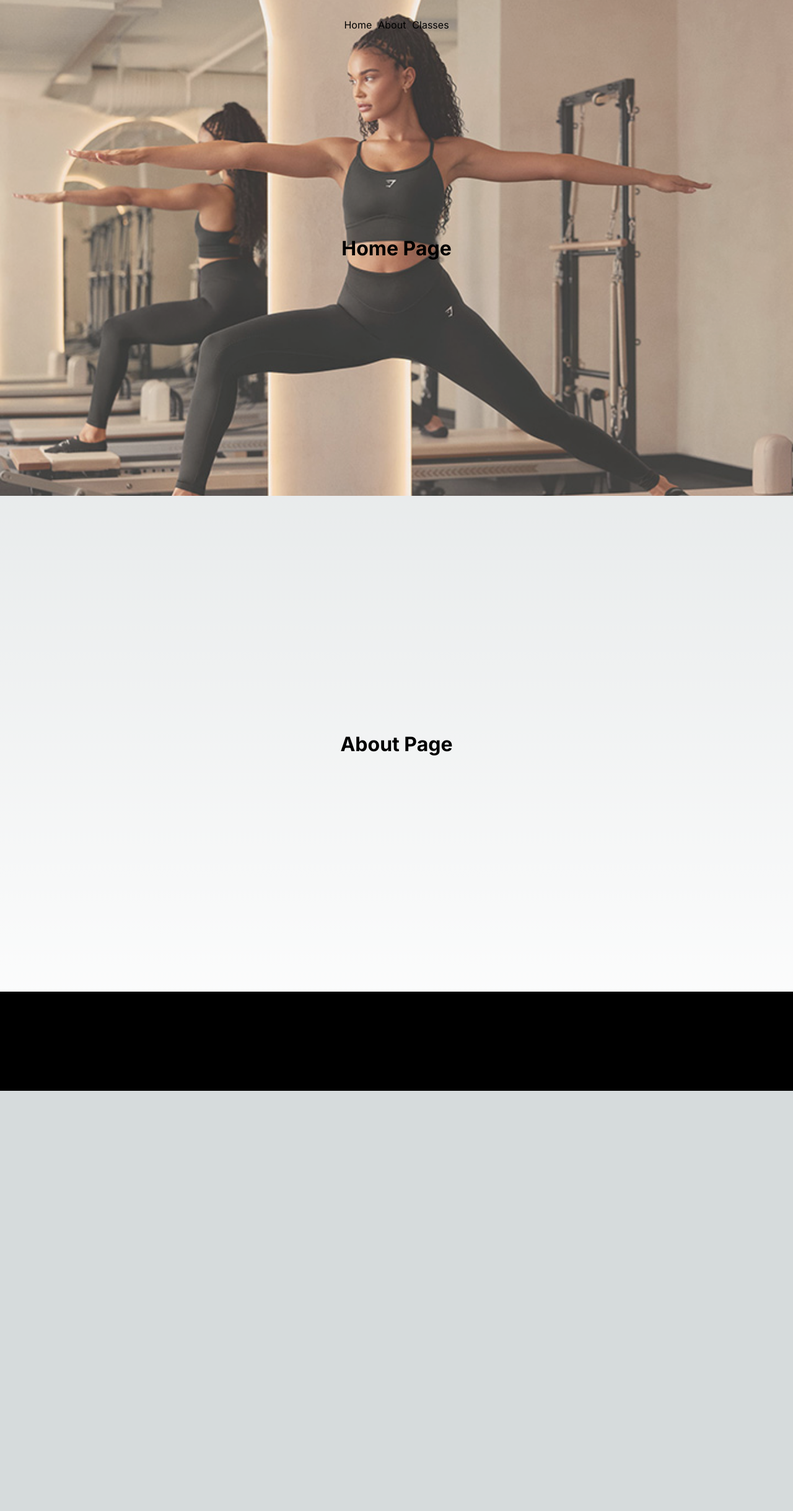
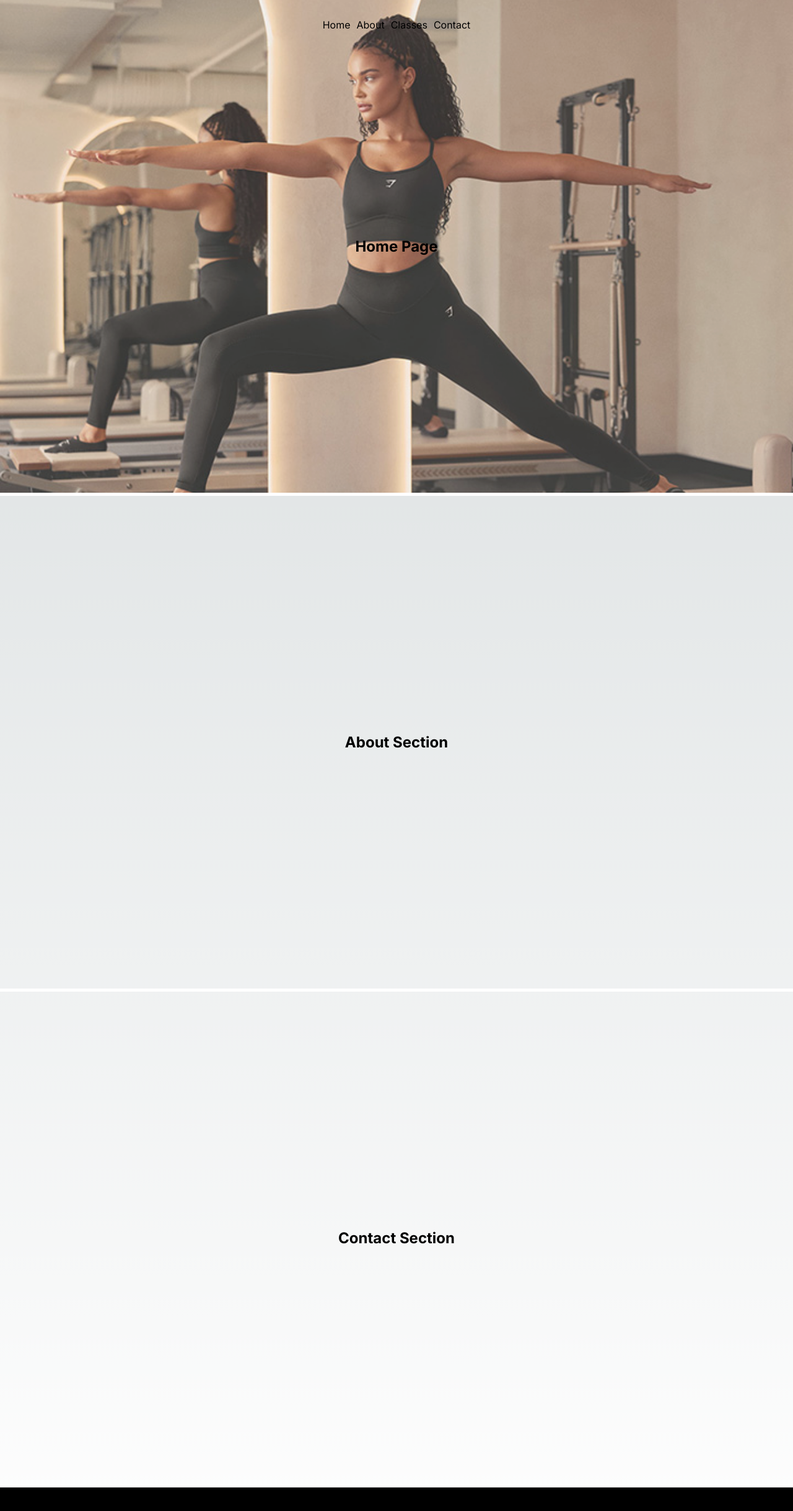
Before and after one commit to Mik20393/blog-app, a Next.js app: page / in a window 1280 px wide. Shown: the top 2438 px of the page at 62% size. Before the commit the page ends 1760 px from the top, so only its background shows below. Built offline with nearby package versions, Linux system fonts and the light colour scheme.

Commit message:
Adding contact section

```diff
--- a/src/app/page.js
+++ b/src/app/page.js
@@ -5,13 +5,16 @@ import HeroImage from "@/components/hero-img";
 export default function Home() {
   return (
     <>
-      <main className={styles.home}>
+      <section className={styles.baseSection}>
         <HeroImage />
         <h1>Home Page</h1>
-      </main>
-      <main className={styles.home}>
-        <h1>About Page</h1>
-      </main>
+      </section>
+      <section className={styles.baseSection} id="about">
+        <h1>About Section</h1>
+      </section>
+      <section className={styles.baseSection} id="contact">
+        <h1>Contact Section</h1>
+      </section>
     </>
   );
 }
--- a/src/app/page.module.css
+++ b/src/app/page.module.css
@@ -1,9 +1,11 @@
-.home {
+.baseSection {
   height: 100vh;
   width: 100%;
   display:flex;
   justify-content: center;
   align-items: center;
+  border-bottom: 5px solid white
+
 }
 
 /* Enable hover only on non-touch devices */
--- a/src/components/navbar.js
+++ b/src/components/navbar.js
@@ -9,8 +9,9 @@ export default function Navbar() {
                 <div className={styles.container}>
                     <ul className={styles.navList}>
                         <li className={styles.navLink}><Link href="/">Home</Link></li>
-                        <li className={styles.navLink}><Link href="/about">About</Link></li>
+                        <li className={styles.navLink}><Link href="#about">About</Link></li>
                         <li className={styles.navLink}><Link href="/classes">Classes</Link></li>
+                        <li className={styles.navLink}><Link href="#contact">Contact</Link></li>
                     </ul>
                 </div>
             </nav>
```
Also changed, not shown: src/app/about/page.js (deleted, +0 -9 lines).
